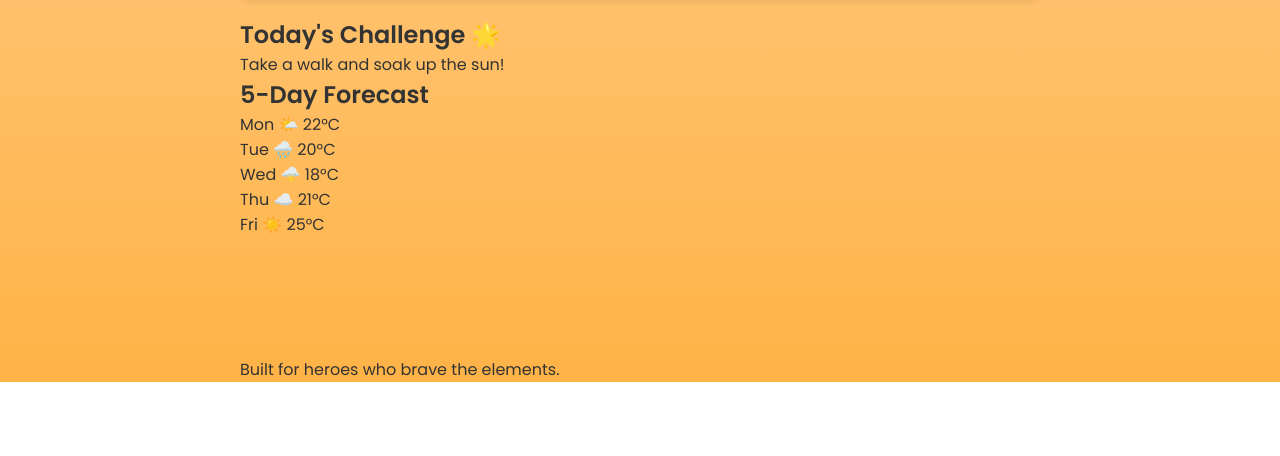
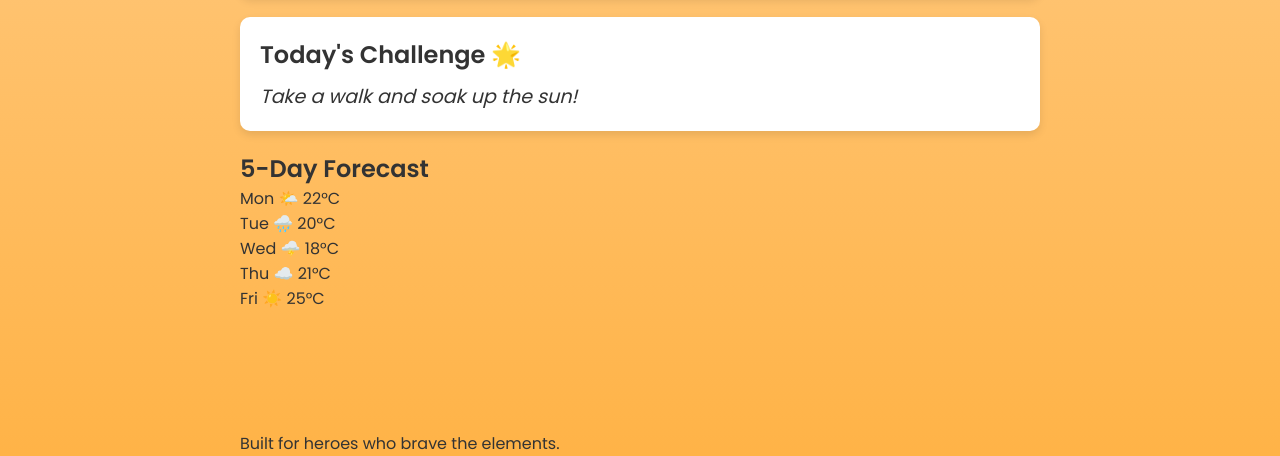
Before and after one commit to j4ke-m4loney/weather-hero-app, a plain HTML site: page index.html in a window 1280 px wide. Shown: the part 431-887 px from the top of the page. Before the commit the page ends 813 px from the top, so only its background shows below. Drawn offline with Linux system fonts and the light colour scheme.

Commit message:
styling daily challenge section

```diff
--- a/style.css
+++ b/style.css
@@ -142,6 +142,30 @@ button:hover {
   color: #555;
 }
 
+/* Daily Challenge */
+
+#daily-challenge {
+  background-color: white;
+  padding: 20px;
+  border-radius: 10px;
+  box-shadow: 0 4px 8px rgba(0, 0, 0, 0.1);
+  margin-bottom: 20px;
+}
+
+#daily-challenge h2 {
+  font-size: 1.5rem;
+  color: #333333;
+  margin-bottom: 10px;
+}
+
+#challenge-text {
+  font-size: 1.2rem;
+  color: #333333;
+  font-style: italic;
+}
+
+
+
 /* Responsive Design */
 
 @media(max-width: 640px) {
```
